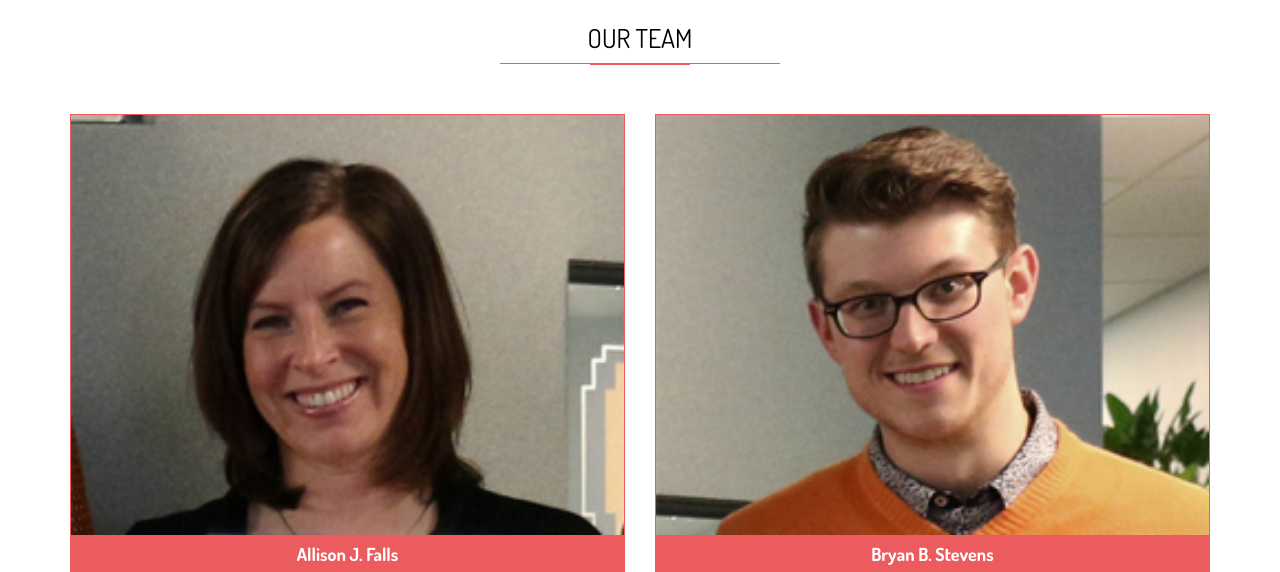
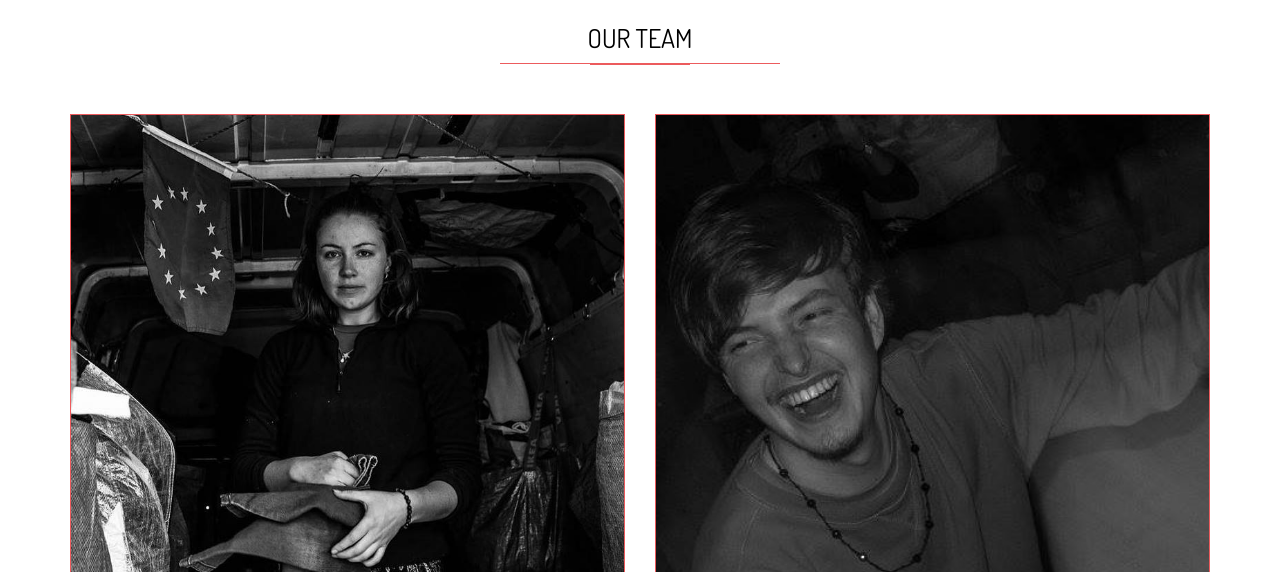
Before and after one commit to imtiffanyyu/Scarf, a plain HTML site: page about.html in a window 1280 px wide. Shown: the part 937-1509 px from the top of the page. Drawn offline with nearby package versions, Linux system fonts and the light colour scheme.

Commit message:
added right headers and photos

```diff
--- a/about.html
+++ b/about.html
@@ -380,13 +380,13 @@
 
 	                        <div class="thumnail">
 
-	                            <img src="assets/images/team/member-4.jpg" alt="" class="cause-img">
+	                            <img src="assets/images/elliephoto2.jpg" alt="" class="cause-img">
 
 	                        </div>
 
 
 
-	                        <h4 class="member-name"><a href="#">Allison J. Falls</a></h4>
+	                        <h4 class="member-name"><a href="#">Eleanor Percey</a></h4>
 
 	                        <div class="member-position">
 	                            CO-FOUNDER
@@ -415,13 +415,13 @@
 
 	                        <div class="thumnail">
 
-	                            <img src="assets/images/team/member-2.jpg" alt="" class="cause-img">
+	                            <img src="assets/images/stevephoto.jpg" alt="" class="cause-img">
 
 	                        </div>
 
 
 
-	                        <h4 class="member-name"><a href="#">Bryan B. Stevens</a></h4>
+	                        <h4 class="member-name"><a href="#">Steve Gijrath</a></h4>
 
 	                        <div class="member-position">
 	                            CO-FOUNDER
```
Also changed, not shown: project1.html (+1 -3 lines), project2.html (+1 -3 lines), assets/images/11225249_10208386831531446_2731194446776337300_n.jpg (added), assets/images/elliephoto.jpg (added), assets/images/elliephoto2.jpg (added), assets/images/stevephoto.jpg (added), 3 other files.
